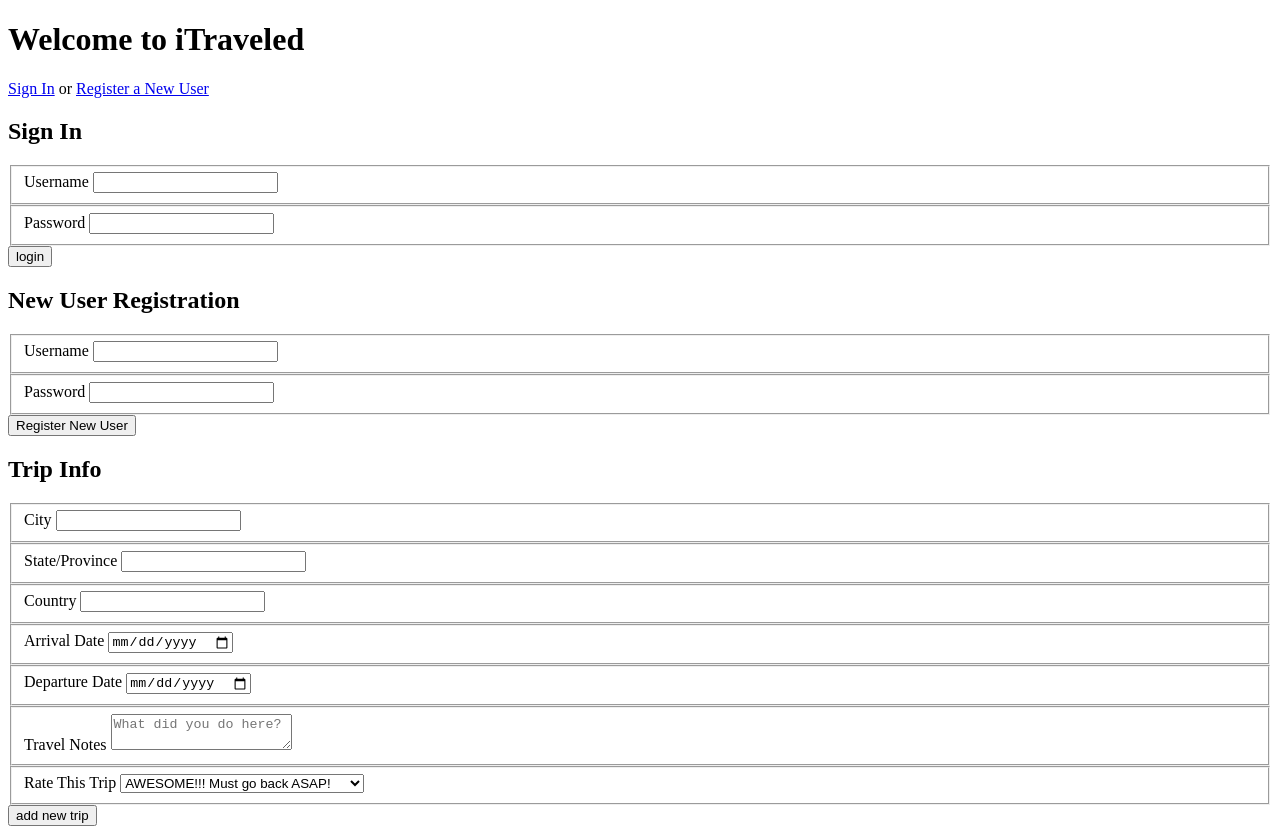
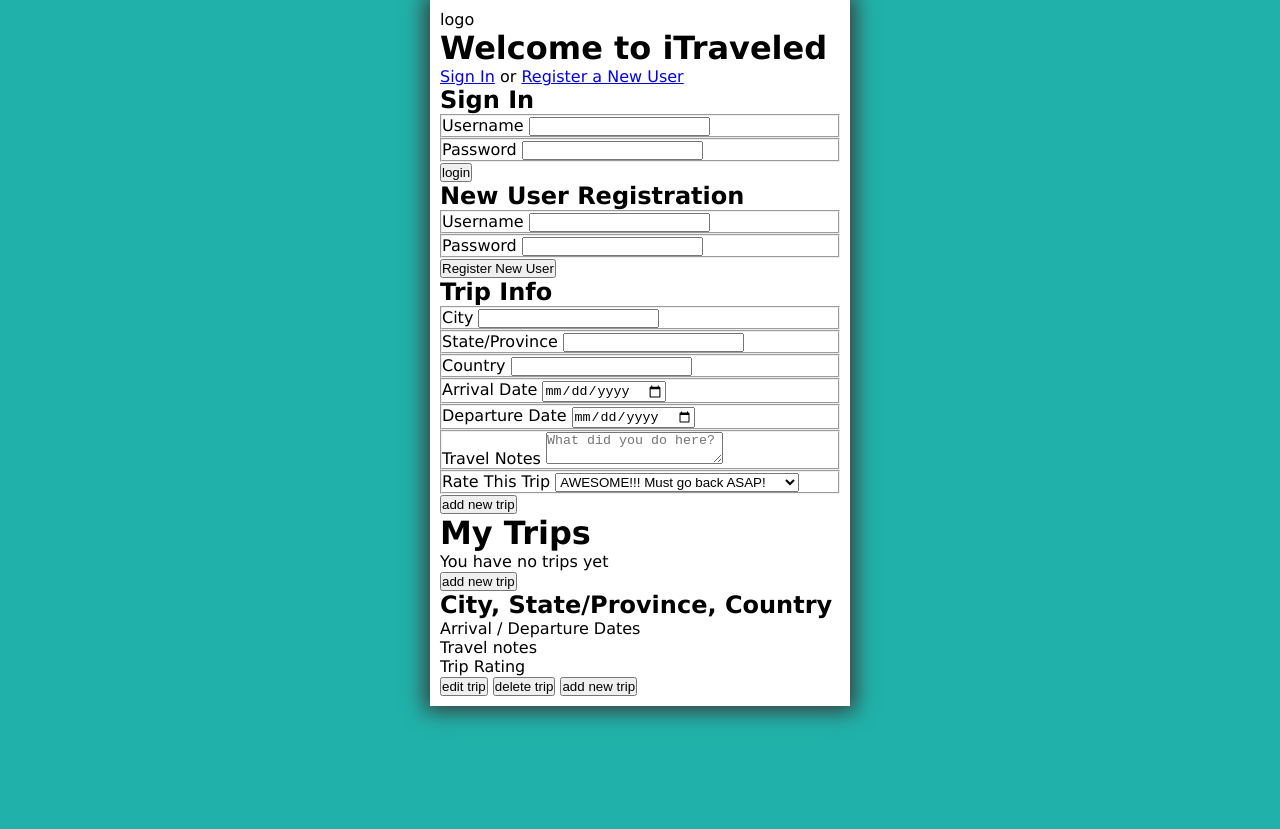
Before and after one commit to BryanNilsen/iTravel, a plain HTML site: page src/index.html in a window 1280 px wide. Shown: the top 829 px of the page. After the commit the page ends 800 px from the top, so only its background shows below. Drawn offline with Linux system fonts and the light colour scheme.

Commit message:
added image directory and image, css styles and edited html

```diff
--- a/src/index.html
+++ b/src/index.html
@@ -4,10 +4,13 @@
     <meta charset="UTF-8">
     <meta name="viewport" content="width=device-width, initial-scale=1.0">
     <meta http-equiv="X-UA-Compatible" content="ie=edge">
-    <link rel="stylesheet" href="styles/itravel.css">
-    <title>iTravel</title>
+    <link rel="stylesheet" type="text/css" href="styles/itravel.css">
+    <title>iTraveled</title>
 </head>
 <body>
+    <div id="container">
+        <p>logo<img src=""></p>
+
         <h1>Welcome to iTraveled</h1>
         <p><a href="#">Sign In</a> or <a href="#">Register a New User</a></p>
 
@@ -85,24 +88,33 @@
     <!-- end user destinations input form -->
 
 
+    <!-- My Trips Main Page -->
         <div id="myTrips">
             <h1>My Trips</h1>
+            <p>You have no trips yet</p>
+
+            <!-- add new trip -->
+            <form>
+                <input type="submit" value="add new trip">
+            </form>
+
 
             <!-- placeholder text for output -->
             <h2 class="locationInfo">City, State/Province, Country</h2>
             <p>Arrival / Departure Dates</p>
             <p>Travel notes</p>
             <p>Trip Rating</p>
-        <!-- end placeholder text for output -->
 
             <!-- edit / delete trip info  -->
             <form>
                 <input type="submit" value="edit trip">
                 <input type="submit" value="delete trip">
+                <input type="submit" value="add new trip">
             </form>
-        <!-- end edit / delete trip info -->
+
         </div>
 
+    </div>
 <!-- javascript files -->
     <script type="text/javascript" src="scripts/iTravel.js"></script>
 </body>
--- a/src/styles/itravel.css
+++ b/src/styles/itravel.css
@@ -0,0 +1,16 @@
+* {
+    margin: 0;
+    padding: 0;
+}
+
+body {
+    background: lightseagreen;
+    font-family: Verdana, Geneva, Tahoma, sans-serif;
+}
+
+#container {
+    background: white;
+    padding: 10px;
+    margin: auto;
+    max-width: 400px;
+    box-shadow: 0px 0px 20px 5px rgb(58, 58, 58);}
```
Also changed, not shown: src/images/just-waves.png (added). Lines whose indentation alone changed are shown as unchanged.
